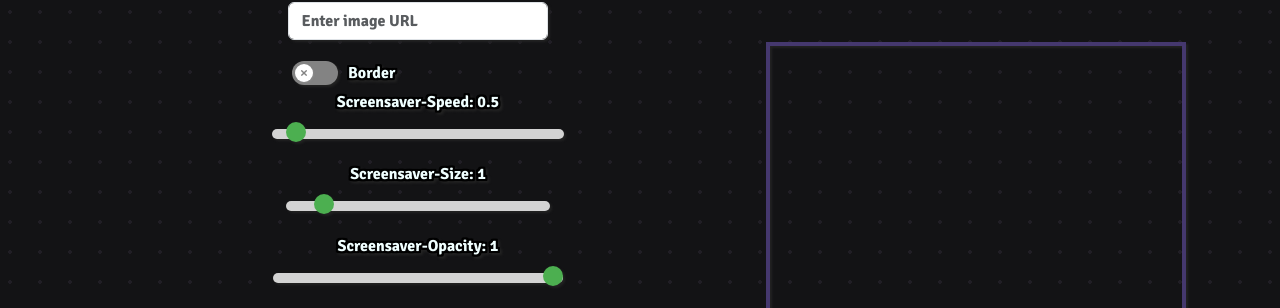
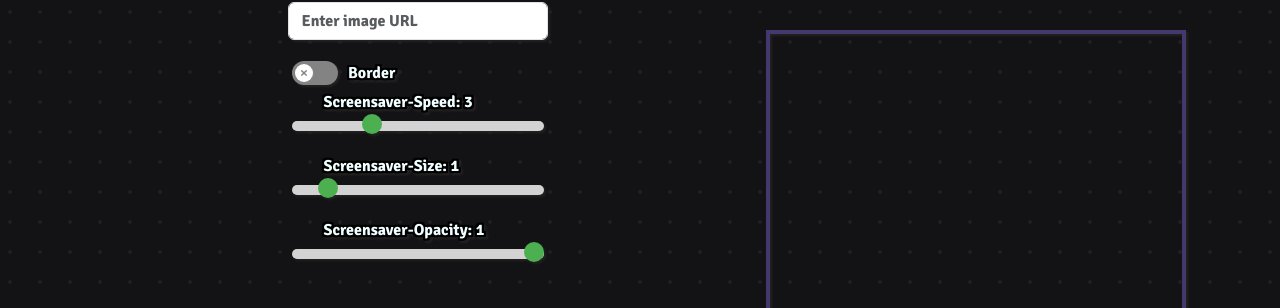
Before and after one commit to deadofarceus/DedosOverlays, a React (Vite) app: page /ScreensaverTutorial in a window 1280 px wide. Shown: the part 148-456 px from the top of the page. Built offline with nearby package versions, Linux system fonts and the light colour scheme.

Commit message:
fix: adjust range style

```diff
--- a/src/pages/ScreensaverTutorial.tsx
+++ b/src/pages/ScreensaverTutorial.tsx
@@ -16,7 +16,7 @@ function ScreensaverTutorial() {
   const divRef = useRef<HTMLDivElement>(null);
   const [settings, setSettings] = useState({
     border: false,
-    speed: 0.5,
+    speed: 3,
     size: 1,
     opacity: 1,
     imgSrc: "",
@@ -55,8 +55,10 @@ function ScreensaverTutorial() {
               onChange={(checked) => updateSetting("border", checked)}
             />
 
-            <Form.Group className="mb-3">
-              <Form.Label>Screensaver-Speed: {settings.speed}</Form.Label>
+            <Form.Group className="mb-3 w-50">
+              <Form.Label className="rangeLabel">
+                Screensaver-Speed: {settings.speed}
+              </Form.Label>
               <input
                 type="range"
                 className="dedo-range"
@@ -69,8 +71,10 @@ function ScreensaverTutorial() {
                 step={0.5}
               ></input>
             </Form.Group>
-            <Form.Group className="mb-3">
-              <Form.Label>Screensaver-Size: {settings.size}</Form.Label>
+            <Form.Group className="mb-3 w-50">
+              <Form.Label className="rangeLabel">
+                Screensaver-Size: {settings.size}
+              </Form.Label>
               <input
                 type="range"
                 className="dedo-range"
@@ -83,8 +87,10 @@ function ScreensaverTutorial() {
                 step={0.1}
               ></input>
             </Form.Group>
-            <Form.Group className="mb-3">
-              <Form.Label>Screensaver-Opacity: {settings.opacity}</Form.Label>
+            <Form.Group className="mb-3 w-50">
+              <Form.Label className="rangeLabel">
+                Screensaver-Opacity: {settings.opacity}
+              </Form.Label>
               <input
                 type="range"
                 className="dedo-range"
--- a/src/styles/GlobalScreensaver.css
+++ b/src/styles/GlobalScreensaver.css
@@ -10,3 +10,9 @@
   height: 100vh;
   margin: 0px;
 }
+
+.rangeLabel {
+  width: 75%;
+  margin-bottom: 0;
+  text-align: left;
+}
```
